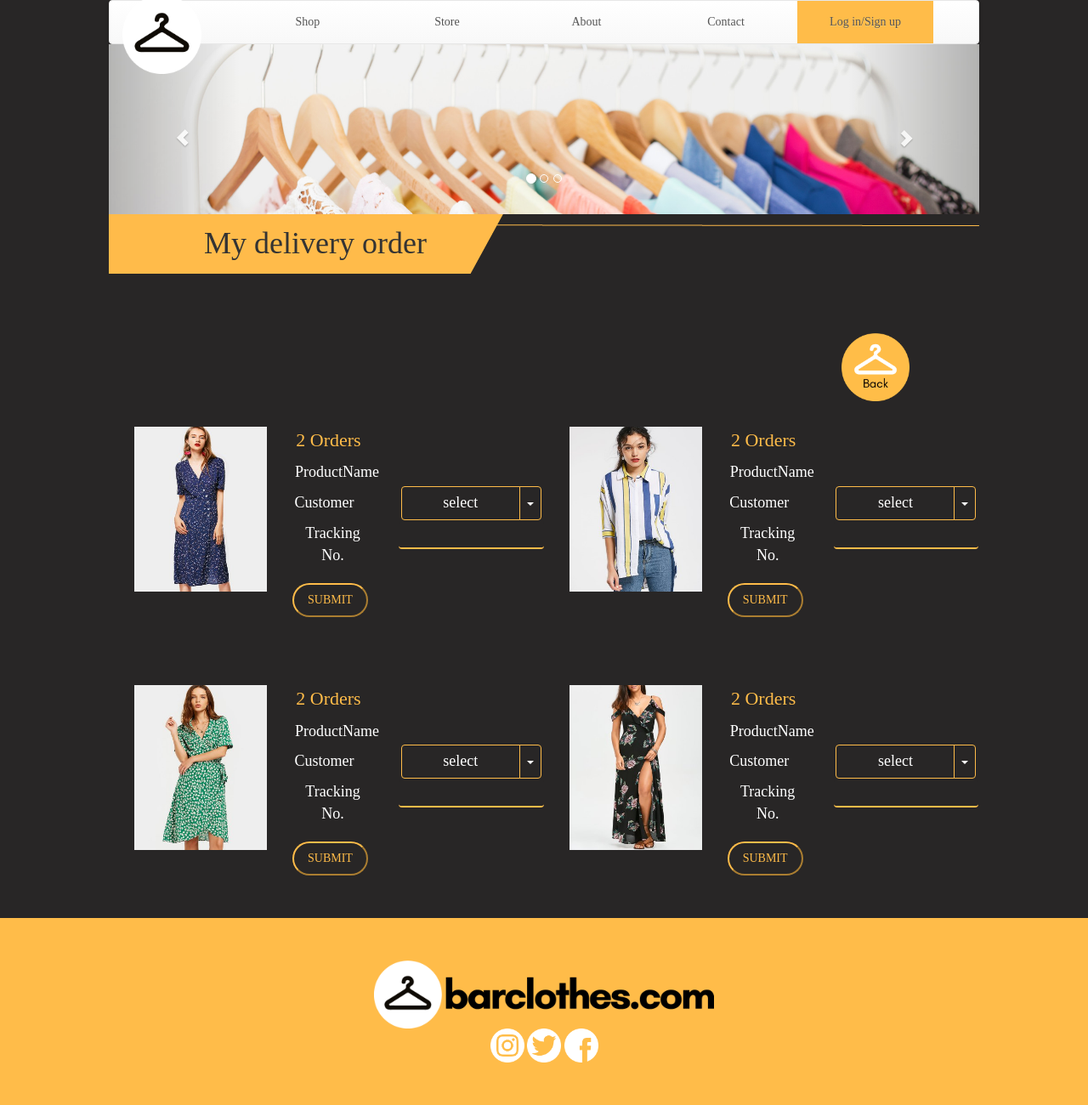
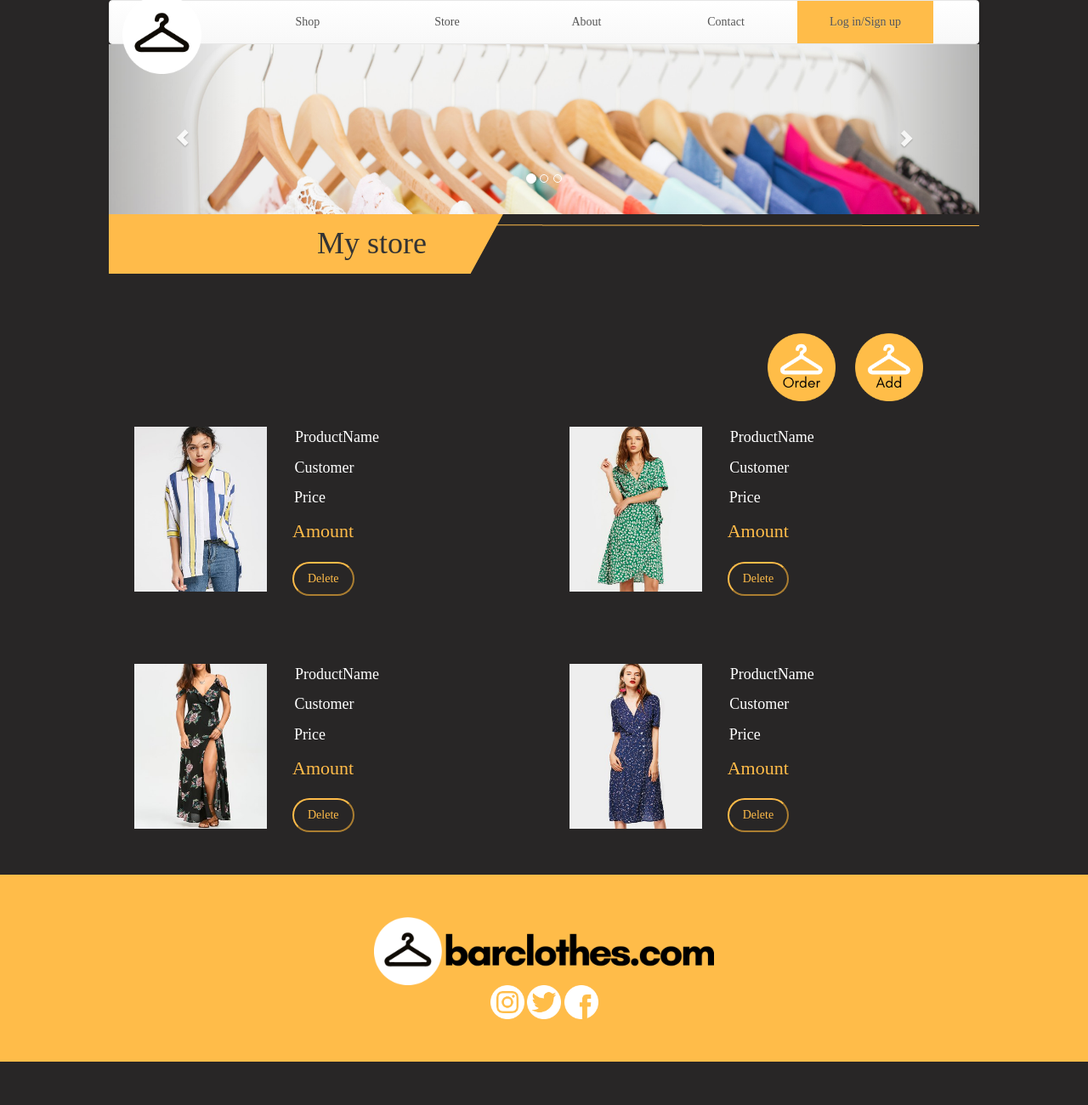
Before and after one commit to iitim/BarClothes, a Django app: page /seller/ in a window 1280 px wide. Shown: the whole page at 85% size. After the commit the page ends 1249 px from the top, so only its background shows below. Run offline with Django 3.2, Linux system fonts and the light colour scheme; parts of the project's set-up code (start-up, migrations or seed data) failed here and were passed over; some libraries are stand-ins or nearby versions; some web fonts are replaced.

Commit message:
[mainpage,orderpage] can link /seller/ , /seller/order [orderpage] UI ver1

```diff
--- a/BarClothes/src/transection_seller/templates/mainpage.html
+++ b/BarClothes/src/transection_seller/templates/mainpage.html
@@ -5,146 +5,74 @@
   <link rel="stylesheet" href="{% static 'css/delivery_order.css' %}">
 {% endblock %}
 
-{% block title_content1 %}<div class="home-title">My delivery order</div>{% endblock %}
+{% block title_content1 %}<div class="home-title">My store</div>{% endblock %}
 
 {% block content1 %}
 
-    <div class="col-md-12" style="height: 10px; margin-bottom: 100px;">
-    <img class="icon-back" style="height: 80px; width: 80px; margin-left: 780px; " src="{% static 'img/Icon-Back.png' %}"> </div>
+    <div class="col-md-6" style="height: 10px;  margin-bottom: 100px;">
+    <a href="order/"><img class="icon-back"  style="height: 80px; width: 80px; margin-left: 760px; " src="{% static 'img/btn-order.png' %}"> </div> </a>
+     <div class="col-md-6" style="height: 10px;  margin-bottom: 100px;">
+    <img class="icon-back" style="height: 80px; width: 80px; margin-left: 300px;" src="{% static 'img/btn-add.png' %}"> </div>
 
     <div class="delivery_order">
 
-          <img class="picture-delivery-order col-md-2" style="padding: 0px; margin-left: 30px" src="/static/img/home/BestSell/006.jpg" >
+          <img class="picture-delivery-order col-md-2" style="padding: 0px; margin-left: 30px" src="/static/img/home/BestSell/007.jpg" >
 
           <div class="col-md-2" style="margin-left: 30px; width:125px; padding: 0px;">
-          	    <p class="text1-delivery-order" >2 Orders </p>
+
           	    <p class="textN-delivery-order" style="margin-right: 20px">ProductName </p>
           	    <p class="textN-delivery-order" style="margin-right: 50px">Customer </p>
-          	    <p class="textN-delivery-order" style="margin-right: 30px">Tracking No.</p>
-          	    <button class="sent-button" type="submit" ip=Sent >SUBMIT</button>
+          	    <p class="textN-delivery-order" style="margin-right: 84px">Price</p>
+                <p class="text1-delivery-order" style="margin-right: 60px" >Amount </p>
+          	    <button class="sent-button" type="submit" ip=Sent >Delete</button>
           </div>
           <div class="col-md-2" style="padding: 0px;">
-          	<div style="height: 10px; margin-bottom: 60px; margin-right: 80px;"> </div>
-
-          	 <div class="btn-group">
-
-						  <button type="button" name="abc" id="mainbutton" style="width: 140px;" class="btn delivery_order_button">select</button>
-
-						  <button type="button" class="btn dropdown-toggle delivery_order_button" data-toggle="dropdown" id="ddvalue" aria-haspopup="true" aria-expanded="false" value="0">
-						    <span class="caret"></span>
-						    <span class="sr-only">Toggle Dropdown</span>
-						  </button>
-						  <ul class="dropdown-menu">
-						    <li><a href="#" style="color: white;" value="1" >Amm</a></li>
-						    <li><a href="#" style="color: white;" value="2" >Ice</a></li>
-						    <li><a href="#" style="color: white;" value="3" >Bebe</a></li>
-						    <li><a href="#" style="color: white;" value="4" >Kaimook</a></li>
-						  </ul>
-			    </div>
-			 <div >
-			    <input type="text" id="form1" style="font-size: 18px;" class="form-control">
-			</div>
-
+          <div style="height: 10px; margin-bottom: 60px; margin-right: 80px;"> </div>
           </div>
 
-      <img class="picture-delivery-order col-md-2" style="padding: 0px; margin-left: 30px" src="/static/img/home/BestSell/007.jpg" >
+    </div>
+
+      <img class="picture-delivery-order col-md-2" style="padding: 0px; margin-left: 30px" src="/static/img/home/BestSell/008.jpg" >
 
           <div class="col-md-2" style="margin-left: 30px; width:125px; padding: 0px;">
-                <p class="text1-delivery-order" >2 Orders </p>
+
                 <p class="textN-delivery-order" style="margin-right: 20px">ProductName </p>
                 <p class="textN-delivery-order" style="margin-right: 50px">Customer </p>
-                <p class="textN-delivery-order" style="margin-right: 30px">Tracking No.</p>
-                <button class="sent-button" type="submit" ip=Sent >SUBMIT</button>
+                <p class="textN-delivery-order" style="margin-right: 84px">Price</p>
+                <p class="text1-delivery-order" style="margin-right: 60px" >Amount </p>
+                <button class="sent-button" type="submit" ip=Sent >Delete</button>
           </div>
           <div class="col-md-2" style="padding: 0px;">
-            <div style="height: 10px; margin-bottom: 60px; margin-right: 80px;"> </div>
+          <div style="height: 10px; margin-bottom: 60px; margin-right: 80px;"> </div>
+          </div>
 
-             <div class="btn-group">
-
-              <button type="button" name="abc" id="mainbutton" style="width: 140px;" class="btn delivery_order_button">select</button>
-
-              <button type="button" class="btn dropdown-toggle delivery_order_button" data-toggle="dropdown" id="ddvalue" aria-haspopup="true" aria-expanded="false" value="0">
-                <span class="caret"></span>
-                <span class="sr-only">Toggle Dropdown</span>
-              </button>
-              <ul class="dropdown-menu">
-                <li><a href="#" style="color: white;" value="1" >Amm</a></li>
-                <li><a href="#" style="color: white;" value="2" >Ice</a></li>
-                <li><a href="#" style="color: white;" value="3" >Bebe</a></li>
-                <li><a href="#" style="color: white;" value="4" >Kaimook</a></li>
-              </ul>
-          </div>
-       <div >
-          <input type="text" id="form1" style="font-size: 18px;" class="form-control">
-      </div>
-
-          </div>
-    </div>
     <div class="col-md-12" style="height: 80px"> </div>
-  <img class="picture-delivery-order col-md-2" style="padding: 0px; margin-left: 30px" src="/static/img/home/BestSell/008.jpg" >
+  <img class="picture-delivery-order col-md-2" style="padding: 0px; margin-left: 30px" src="/static/img/home/BestSell/009.jpg" >
 
           <div class="col-md-2" style="margin-left: 30px; width:125px; padding: 0px;">
-                <p class="text1-delivery-order" >2 Orders </p>
+
                 <p class="textN-delivery-order" style="margin-right: 20px">ProductName </p>
                 <p class="textN-delivery-order" style="margin-right: 50px">Customer </p>
-                <p class="textN-delivery-order" style="margin-right: 30px">Tracking No.</p>
-                <button class="sent-button" type="submit" ip=Sent >SUBMIT</button>
+                <p class="textN-delivery-order" style="margin-right: 84px">Price</p>
+                <p class="text1-delivery-order" style="margin-right: 60px" >Amount </p>
+                <button class="sent-button" type="submit" ip=Sent >Delete</button>
           </div>
           <div class="col-md-2" style="padding: 0px;">
-            <div style="height: 10px; margin-bottom: 60px; margin-right: 80px;"> </div>
-
-             <div class="btn-group">
-
-              <button type="button" name="abc" id="mainbutton" style="width: 140px;" class="btn delivery_order_button">select</button>
-
-              <button type="button" class="btn dropdown-toggle delivery_order_button" data-toggle="dropdown" id="ddvalue" aria-haspopup="true" aria-expanded="false" value="0">
-                <span class="caret"></span>
-                <span class="sr-only">Toggle Dropdown</span>
-              </button>
-              <ul class="dropdown-menu">
-                <li><a href="#" style="color: white;" value="1" >Amm</a></li>
-                <li><a href="#" style="color: white;" value="2" >Ice</a></li>
-                <li><a href="#" style="color: white;" value="3" >Bebe</a></li>
-                <li><a href="#" style="color: white;" value="4" >Kaimook</a></li>
-              </ul>
-          </div>
-       <div >
-          <input type="text" id="form1" style="font-size: 18px;" class="form-control">
-      </div>
-
+          <div style="height: 10px; margin-bottom: 60px; margin-right: 80px;"> </div>
           </div>
 
-    <img class="picture-delivery-order col-md-2" style="padding: 0px; margin-left: 30px" src="/static/img/home/BestSell/009.jpg" >
+    <img class="picture-delivery-order col-md-2" style="padding: 0px; margin-left: 30px" src="/static/img/home/BestSell/006.jpg" >
 
           <div class="col-md-2" style="margin-left: 30px; width:125px; padding: 0px;">
-                <p class="text1-delivery-order" >2 Orders </p>
+
                 <p class="textN-delivery-order" style="margin-right: 20px">ProductName </p>
                 <p class="textN-delivery-order" style="margin-right: 50px">Customer </p>
-                <p class="textN-delivery-order" style="margin-right: 30px">Tracking No.</p>
-                <button class="sent-button" type="submit" ip=Sent >SUBMIT</button>
+                <p class="textN-delivery-order" style="margin-right: 84px">Price</p>
+                <p class="text1-delivery-order" style="margin-right: 60px" >Amount </p>
+                <button class="sent-button" type="submit" ip=Sent >Delete</button>
           </div>
           <div class="col-md-2" style="padding: 0px;">
-            <div style="height: 10px; margin-bottom: 60px; margin-right: 80px;"> </div>
-
-             <div class="btn-group">
-
-              <button type="button" name="abc" id="mainbutton" style="width: 140px;" class="btn delivery_order_button">select</button>
-
-              <button type="button" class="btn dropdown-toggle delivery_order_button" data-toggle="dropdown" id="ddvalue" aria-haspopup="true" aria-expanded="false" value="0">
-                <span class="caret"></span>
-                <span class="sr-only">Toggle Dropdown</span>
-              </button>
-              <ul class="dropdown-menu">
-                <li><a href="#" style="color: white;" value="1" >Amm</a></li>
-                <li><a href="#" style="color: white;" value="2" >Ice</a></li>
-                <li><a href="#" style="color: white;" value="3" >Bebe</a></li>
-                <li><a href="#" style="color: white;" value="4" >Kaimook</a></li>
-              </ul>
-          </div>
-       <div >
-          <input type="text" id="form1" style="font-size: 18px;" class="form-control">
-      </div>
-
+          <div style="height: 10px; margin-bottom: 60px; margin-right: 80px;"> </div>
           </div>
 
 
--- a/BarClothes/src/transection_seller/urls.py
+++ b/BarClothes/src/transection_seller/urls.py
@@ -5,4 +5,5 @@ app_name = 'product'
 
 urlpatterns = [
     url(r'^$', views.mainpage, name='mainpage'),
+    url(r'^order/', views.orderpage, name='order]'),
 ]
--- a/BarClothes/src/transection_seller/views.py
+++ b/BarClothes/src/transection_seller/views.py
@@ -8,3 +8,8 @@ def mainpage(request):
     context = locals()
     template = 'mainpage.html'
     return render(request, template, context)
+
+def orderpage(request):
+    context = locals()
+    template = 'delivery_order.html'
+    return render(request, template, context)
```
Also changed, not shown: BarClothes/src/transection_seller/templates/delivery_order.html (added, +153 -0 lines), BarClothes/static/static/img/btn-add.png (added), BarClothes/static/static/img/btn-notice.png (added), BarClothes/static/static/img/btn-order.png (added).
